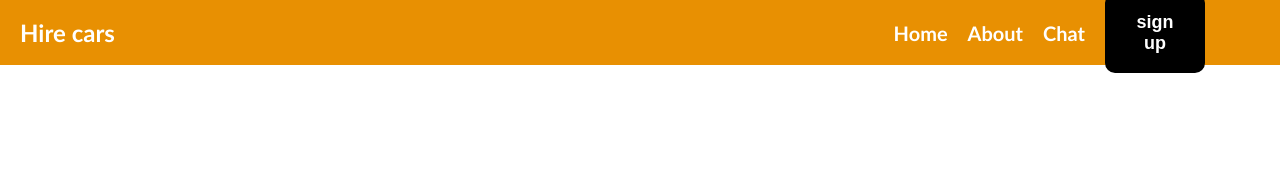
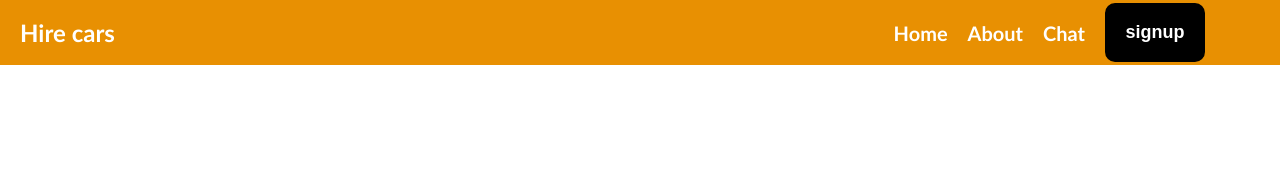
Before and after one commit to Nikhil0826/Hire-cars, a plain HTML site: page index.html in a window 1280 px wide. Shown: the top 170 px of the page. Drawn offline with Linux system fonts and the light colour scheme.

Commit message:
Update index.html

```diff
--- a/index.html
+++ b/index.html
@@ -349,7 +349,7 @@ a:hover{
 					<a href="chatbot.html"><li>Chat</li></a>
 					<li>
 						<div class="btn">
-							<a href="signup.html"><button>sign up</button></a>
+							<a href="signup.html"><button>signup</button></a>
 						</div>
 					</li>
 				</ul>
```
